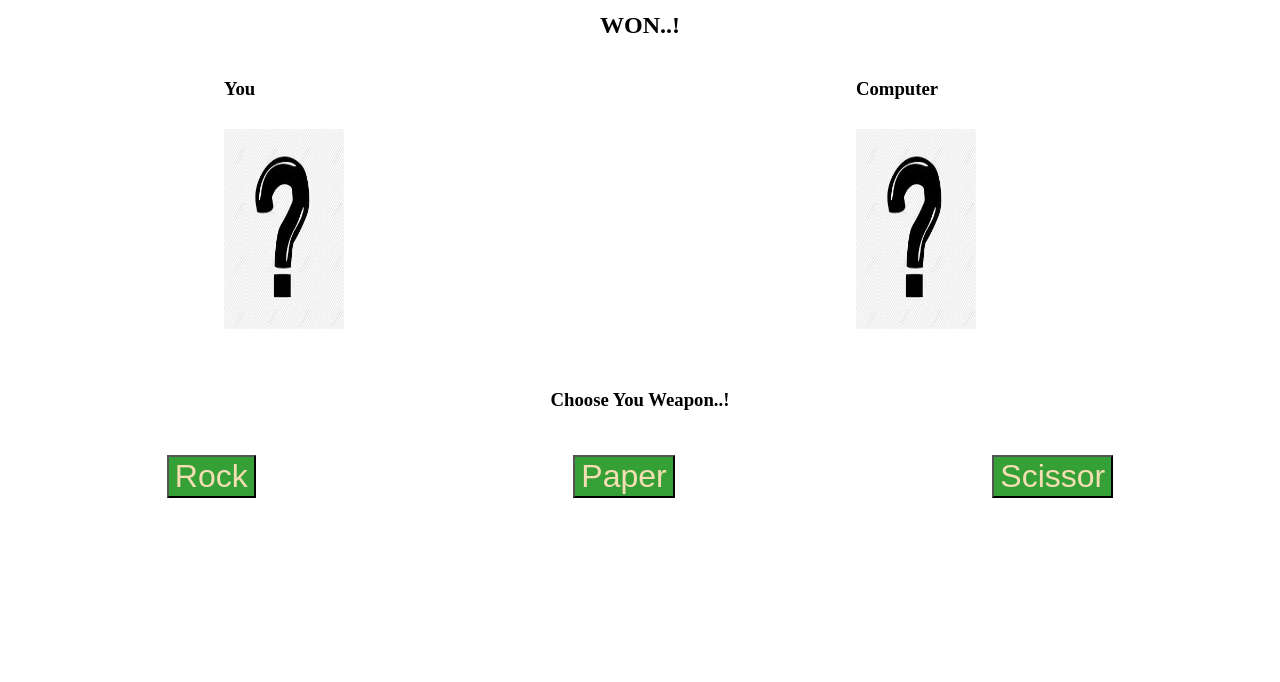
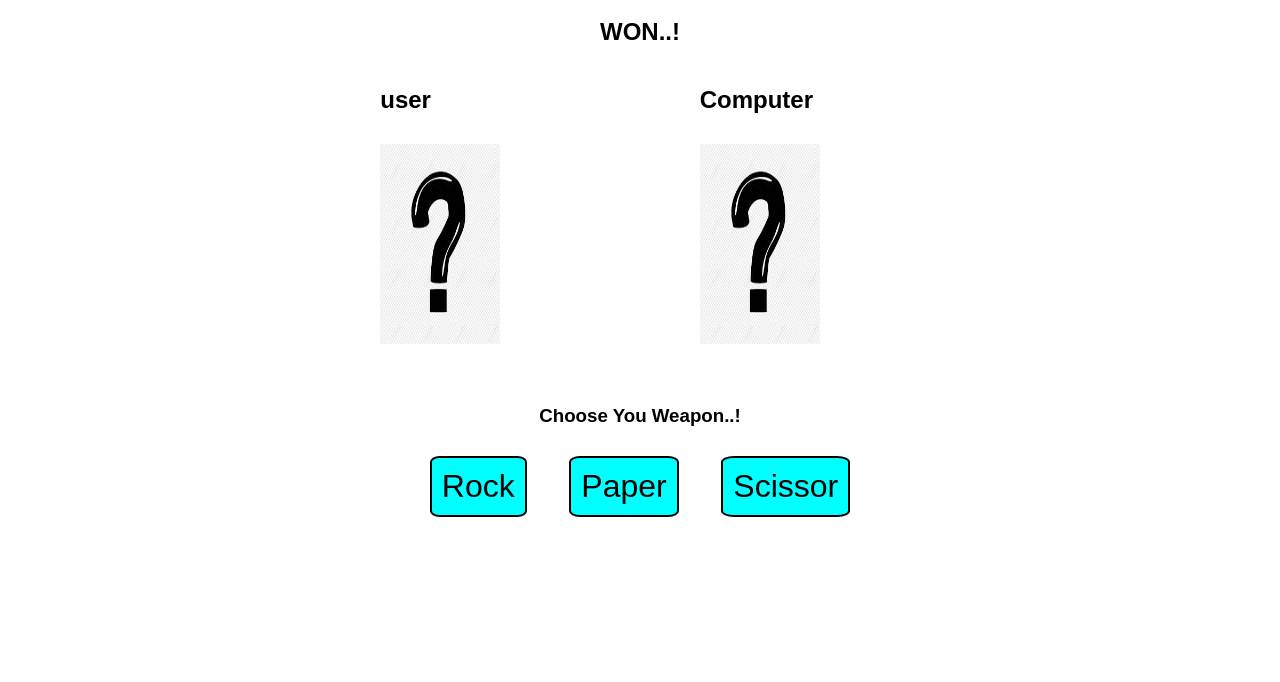
Before and after one commit to muskanpaswan/ROCKPAPERSCISSORSGAME, a plain HTML site: page index.html in a window 1280 px wide. Shown: the part 118-800 px from the top of the page. Drawn offline with Linux system fonts and the light colour scheme.

Commit message:
some changes html and css

```diff
--- a/index.html
+++ b/index.html
@@ -19,11 +19,11 @@
 
         <div class="container">
             <div>
-                <h3>You</h3>
+                <h2>user</h2>
                 <img class="user" src="./images/dummyImages.jpeg" alt="">
             </div>
             <div>
-                <h3>Computer</h3>
+                <h2>Computer</h2>
                 <img class="computer" src="./images/dummyImages.jpeg" alt="">
             </div>
         </div>
--- a/style.css
+++ b/style.css
@@ -1,19 +1,27 @@
+ body{
+    font-family: Arial, Helvetica, sans-serif;
+}
 h1 {
     text-align: center;
     background-color: aqua;
     padding: 2%;
+    border: 3px solid black;
 }
+
 .container {
     display: flex;
-    justify-content: space-around;
+    justify-content: space-evenly;
+    width: 60%;
+    margin: auto;
 }
 
 img {
     height: 200px;
     width: 60%;
-     margin-top: 10px;
+    margin-top: 10px;
 }
-.Choose{
+
+.Choose {
     display: flex;
     justify-content: center;
     margin-top: 3%;
@@ -22,14 +30,22 @@ img {
 
 .button {
     display: flex;
-    justify-content: space-around;
+    justify-content: space-evenly;
+    margin: auto;
+    width: 40%;
+
 }
 
- button {
-    font-size: xx-large;
-     margin-top: 2%;
-     color: wheat;
-    background-color: rgb(53, 160, 53);
+button {
+    /* font-size: xx-large; */
+    margin-top: 2%;
+    /* color: wheat;  */
+    background-color: aqua;
+    border: 2px solid black;
+    padding: 10px;
+    border-radius: 10%;
+    font-size: 2em;
+
 }
 
 .wonn {
```
Also changed, not shown: images/paper.png, images/rock.png, images/scissor.png.
